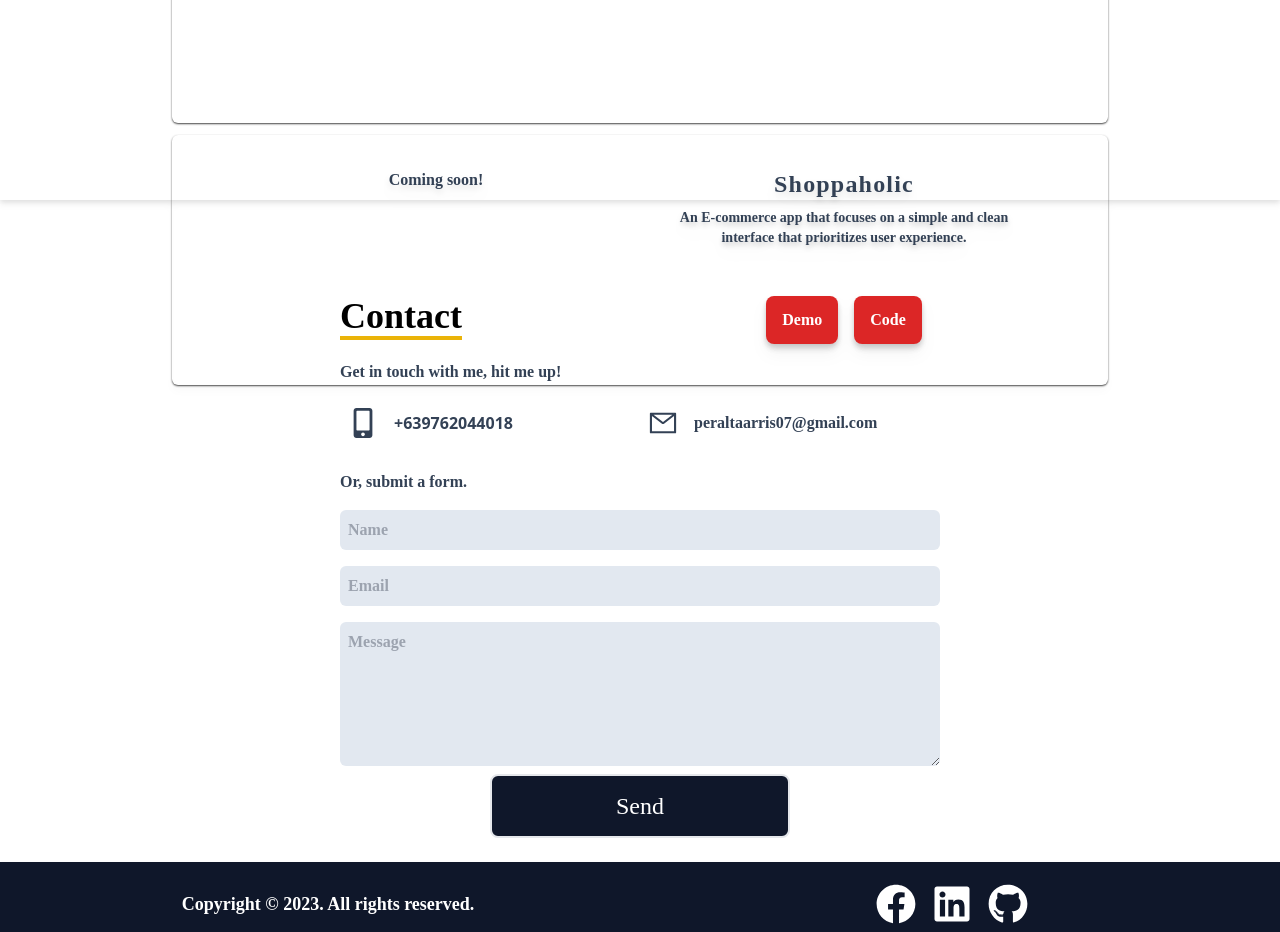
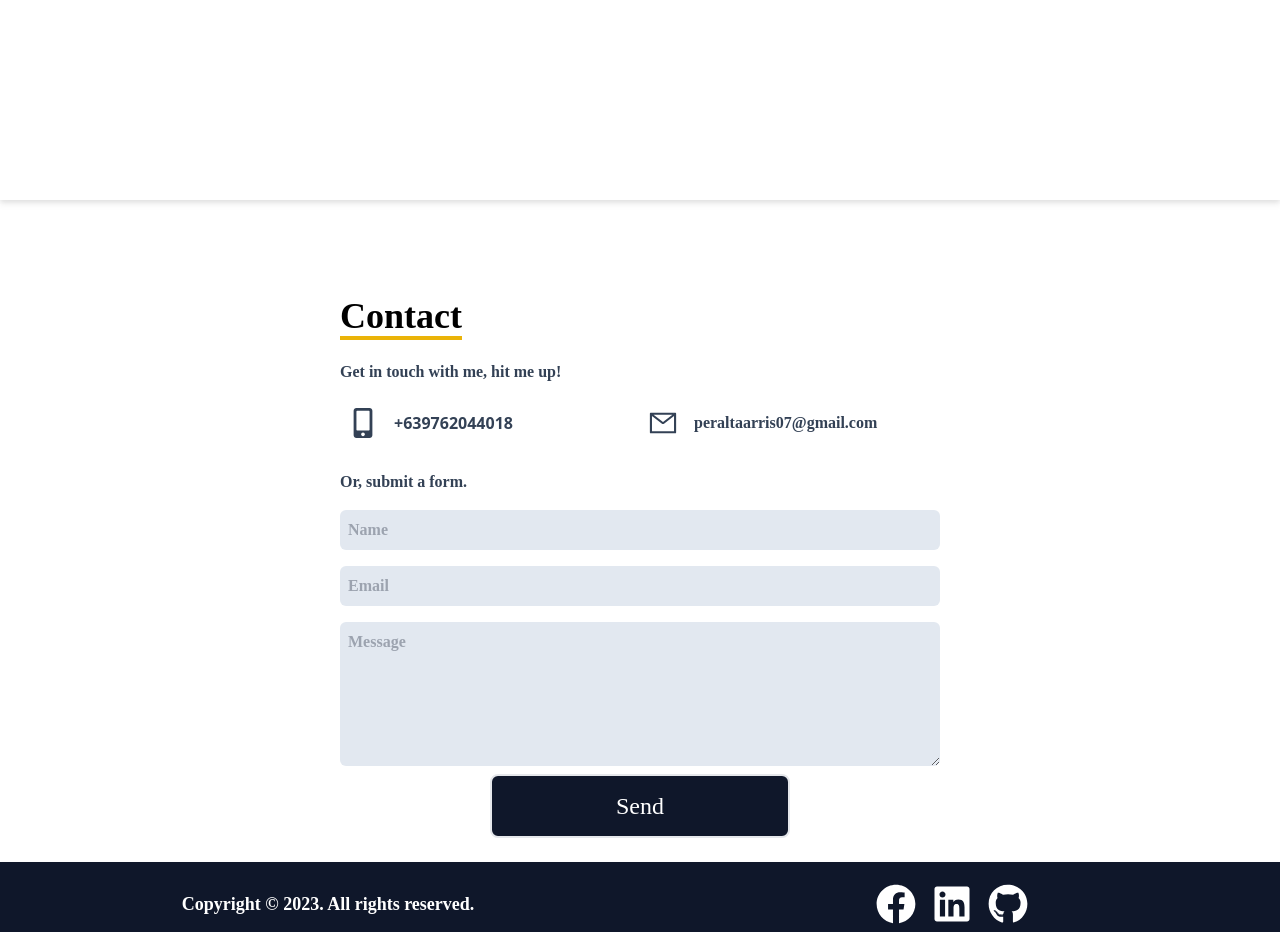
Before and after one commit to yanzpdev/my-portfolio-website, a React (Create React App) app: page / in a window 1280 px wide. Shown: the part 2020-2952 px from the top of the page. Built offline with nearby package versions, Linux system fonts and the light colour scheme.

Commit message:
Update Projects.jsx

```diff
--- a/src/components/Projects.jsx
+++ b/src/components/Projects.jsx
@@ -37,31 +37,6 @@ const Projects = () => {
                         </div>
                     </div>
                 </div>
-                <div className='shadow-sm shadow-[#444444] h-[62.5rem] group container rounded-md flex justify-center items-center mx-auto content-div mt-3'>
-                    <div className='kanit drop-shadow-lg text-center flex'>
-                        <div className='grid grid-cols-2 gap-2 justify-center px-5'>
-                        {/* <img className="rounded-lg" src={work2} alt="Aesthetic image" style={{width: 400, height: 200}}></img> */}
-                        <h1>Coming soon!</h1>
-                            <div className='max-w-[400px] flex flex-col items-center'>
-                                <span className='text-2xl font-bold tracking-wider'>
-                                    Shoppaholic
-                                </span>
-                                <div className='p-2 text-sm'>
-                                    An E-commerce app that focuses on a simple and clean interface that prioritizes user experience.
-                                </div>
-                                {/* Hover options */}
-                                <div className='pt-8 text-center'>
-                                    <a href="https://react-todolistapp.vercel.app/">
-                                        <button className='hover:scale-125 duration-300 text-center rounded-lg px-4 py-3 m-2 bg-red-600 text-white font-bold'>Demo</button>
-                                    </a>
-                                    <a href="/">
-                                        <button className='hover:scale-125 duration-300 text-center rounded-lg px-4 py-3 m-2 bg-red-600 text-white font-bold'>Code</button>
-                                    </a>
-                                </div>
-                            </div>
-                        </div>
-                    </div>
-                </div>
             </div>
         </div>
     </div>
```
